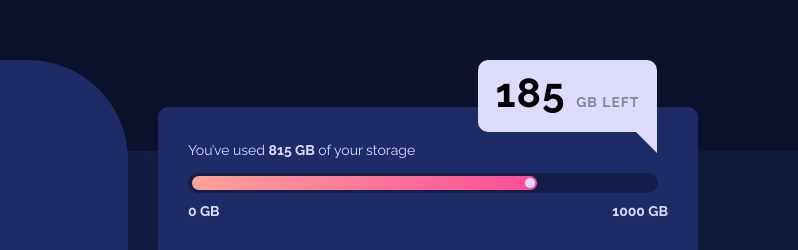
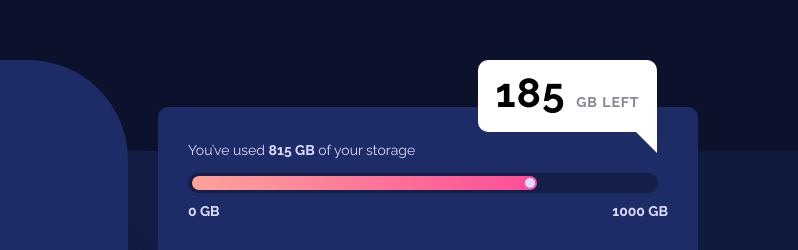
Before and after one commit to GustavoSDS/fylo-data-storage-component-master, a plain HTML site: page index.html in a window 1280 px wide. Shown: the part 229-479 px from the top of the page, 482-1280 px from the left. Drawn offline with Linux system fonts and the light colour scheme.

Commit message:
challenge success

```diff
--- a/sass/styles.sass
+++ b/sass/styles.sass
@@ -110,7 +110,7 @@ body
         position: relative
         left: 45px
         top: 15px
-        background-color: $Pale-Blue
+        background-color: white
         border-radius: 10px
         display: grid
         align-content: center
@@ -169,6 +169,7 @@ body
             left: 290px
             top: -159px
             border-radius: 10px 10px 0px 10px
+            z-index: 1
             &::after
                 content: ''
                 position: absolute
@@ -176,7 +177,7 @@ body
                 height: 0
                 bottom: -21px
                 right: 0
-                border-top: 22px solid $Pale-Blue
+                border-top: 22px solid white
                 border-left: 22px solid transparent
             p
                 font-size: 2.9em
```
Also changed, not shown: css/styles.css, 1 other file.
